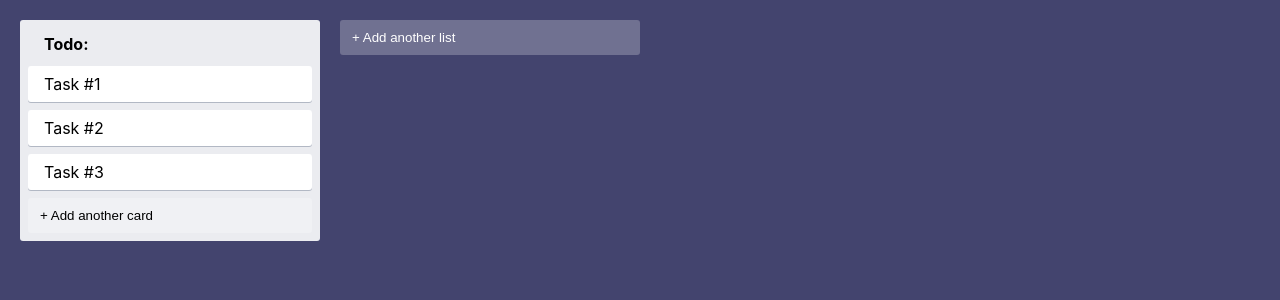
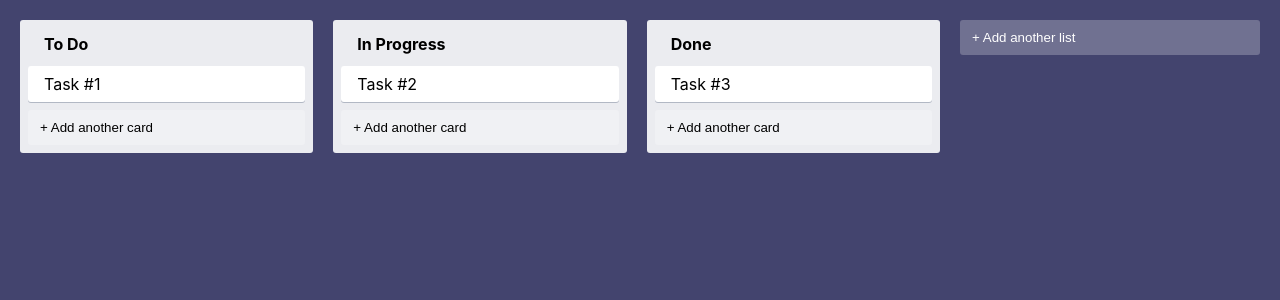
Before and after one commit to evank21/hello-task-manager, a React (Create React App) app: page / in a window 1280 px wide. Shown: the top 300 px of the page. Built offline with nearby package versions, Linux system fonts and the light colour scheme.

Commit message:
Retrieve lists through global state context

```diff
--- a/src/App.tsx
+++ b/src/App.tsx
@@ -1,11 +1,15 @@
 import { AddNewItem } from "./AddNewItem";
 import { Column } from "./Column";
 import { AppContainer } from "./styles";
+import { useAppState } from "./state/AppStateContext";
 
 export const App = () => {
+  const { lists } = useAppState();
   return (
     <AppContainer>
-      <Column text="Todo:" />
+      {lists.map((list) => (
+        <Column text={list.text} key={list.id} id={list.id} />
+      ))}
       <AddNewItem
         toggleButtonText="+ Add another list"
         onAdd={() => console.log("Item Created")}
--- a/src/Card.tsx
+++ b/src/Card.tsx
@@ -2,6 +2,7 @@ import { CardContainer } from "./styles";
 
 type CardProps = {
   text: string;
+  id: string;
 };
 
 export const Card = ({ text }: CardProps) => {
--- a/src/Column.tsx
+++ b/src/Column.tsx
@@ -1,18 +1,24 @@
 import { AddNewItem } from "./AddNewItem";
 import { Card } from "./Card";
 import { ColumnContainer, ColumnTitle } from "./styles";
+import { useAppState } from "./state/AppStateContext";
 
 type ColumnProps = {
   text: string;
+  id: string;
 };
 
-export const Column = ({ text }: ColumnProps) => {
+export const Column = ({ text, id }: ColumnProps) => {
+  const { getTasksByListId } = useAppState();
+
+  const tasks = getTasksByListId(id);
+
   return (
     <ColumnContainer>
       <ColumnTitle>{text}</ColumnTitle>
-      <Card text="Task #1" />
-      <Card text="Task #2" />
-      <Card text="Task #3" />
+      {tasks.map((task) => (
+        <Card text={task.text} key={task.id} id={task.id} />
+      ))}
       <AddNewItem
         toggleButtonText="+ Add another card"
         onAdd={() => console.log("New Item Added")}
--- a/src/index.tsx
+++ b/src/index.tsx
@@ -2,12 +2,15 @@ import React from "react";
 import ReactDOM from "react-dom/client";
 import "./index.css";
 import { App } from "./App";
+import { AppStateProvider } from "./state/AppStateContext";
 
 const root = ReactDOM.createRoot(
   document.getElementById("root") as HTMLElement
 );
 root.render(
   <React.StrictMode>
-    <App />
+    <AppStateProvider>
+      <App />
+    </AppStateProvider>
   </React.StrictMode>
 );
--- a/src/state/AppStateContext.tsx
+++ b/src/state/AppStateContext.tsx
@@ -40,6 +40,28 @@ type AppStateContextProps = {
   getTasksByListId(id: string): Task[];
 };
 
+type AppStateProviderProps = {
+  children: React.ReactNode;
+};
+
 const AppStateContext = createContext<AppStateContextProps>(
   {} as AppStateContextProps
 );
+
+export const AppStateProvider = ({ children }: AppStateProviderProps) => {
+  const { lists } = appData;
+
+  const getTasksByListId = (id: string) => {
+    return lists.find((list) => list.id === id)?.tasks || [];
+  };
+
+  return (
+    <AppStateContext.Provider value={{ lists, getTasksByListId }}>
+      {children}
+    </AppStateContext.Provider>
+  );
+};
+
+export const useAppState = () => {
+  return useContext(AppStateContext);
+};
```
